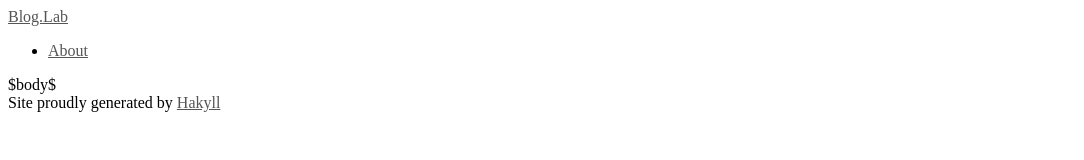
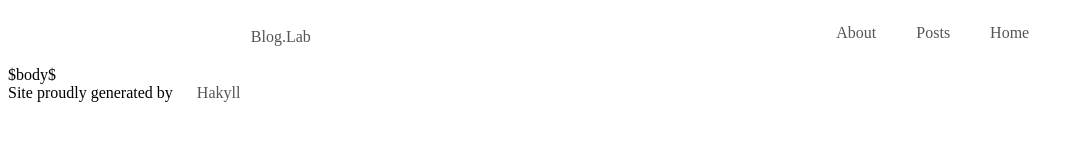
Before and after one commit to SimonLab/bog.lab, a plain HTML site: page templates/default.html in a window 1280 px wide. Shown: the whole page, without its empty margins (0-1084 px from the left). Drawn offline with nearby package versions, Linux system fonts and the light colour scheme; files that its build step writes are made by us from their sources.

Commit message:
add flexbox to header

```diff
--- a/css/default.scss
+++ b/css/default.scss
@@ -20,11 +20,29 @@ h2 {
 
 a {
   color: #555;
+  text-decoration: none;
+
+  padding: 20px;
    &:hover {
-      color: #222;
+     color: #222;
     }
 }
 p {
   font-size: 1.1em;
   line-height: 1.7em;
 }
+
+header{
+    display: flex;
+    flex-flow: row nonwrap;
+    justify-content: space-around;
+}
+
+nav{
+  ul{
+    list-style: none;
+    display: flex;
+    flex-flow: row nonwrap;
+    justify-content: flex-end;
+  }
+}
--- a/templates/default.html
+++ b/templates/default.html
@@ -10,14 +10,15 @@
     </head>
     <body>
         <header>
-          <a href="/">Blog.Lab</a>
+      	  <a href="/">Blog.Lab</a>
+          <nav>
+            <ul>
+              <li><a href="/about.html">About</a>
+              <li><a href="#">Posts</a>
+	      <li><a href="#">Home</a>
+	    </ul>
+	  </nav>
         </header>
-        <nav>
-          <ul>
-            <li><a href="/about.html">About</a>
-	  </ul>
-	</nav>
-
         <div id="content">
           $body$
         </div>
```
